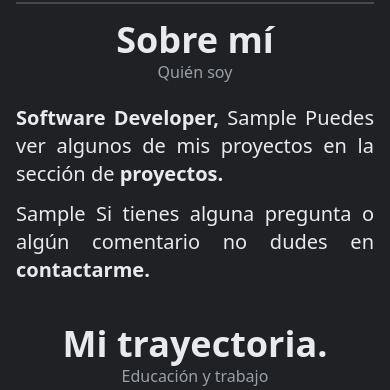
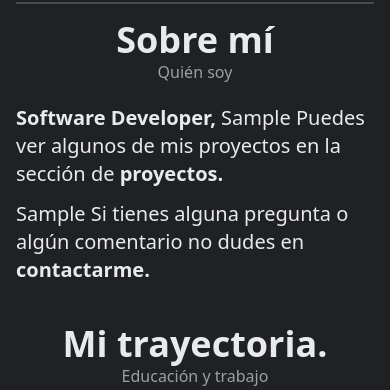
Before and after one commit to Skapir/Skapir.github.io, a Django app: template web/templates/web/index.html in a window 390 px wide. Shown: the part 982-1372 px from the top of the page. Run offline with Django 4.2, Linux system fonts and the light colour scheme; the template is opened without the code that fills it: most values are stand-ins (such as "Sample title", 1, 10 or a date in 2020); some libraries are stand-ins or nearby versions.

Commit message:
Movil: Sobre mi alineado a la izquierda; justificado solo en desktop

```diff
--- a/docs/index.html
+++ b/docs/index.html
@@ -202,12 +202,12 @@
       <span class="text-base text-[var(--text-secondary)]">Quién soy</span>
     </div>
     <div>
-      <p class="mt-5 text-xl text-justify">
+      <p class="mt-5 text-xl text-left md:text-justify">
         <span class="font-bold">Software Developer,</span> Ingeniero de Sistemas e Informática con más de 13 años en el sector salud público peruano, los últimos cuatro dedicados al desarrollo backend y la puesta en producción de sistemas de automatización en un entorno hospitalario de alta demanda. Especializado en integrar sistemas legacy sin API pública mediante ingeniería inversa de tráfico HTTP, y en convertir procesos burocráticos manuales en flujos automatizados.
         Puedes ver algunos de mis proyectos en la sección de
         <a class="font-bold inline-flex" href="#misProyectos">proyectos.</a>
       </p>
-      <p class="mt-3 text-xl text-justify">
+      <p class="mt-3 text-xl text-left md:text-justify">
         Stack principal: Python (FastAPI, Django), PostgreSQL, HTMX y Playwright. Experiencia end-to-end: levantamiento de requerimientos, arquitectura, desarrollo, despliegue y soporte a usuarios finales. Disponible para trabajo remoto (GMT-5).
         Si tienes alguna pregunta o algún comentario no dudes en
         <a class="font-bold inline-flex" href="#contactame">contactarme.</a>
--- a/web/templates/web/index.html
+++ b/web/templates/web/index.html
@@ -202,12 +202,12 @@
       <span class="text-base text-[var(--text-secondary)]">Quién soy</span>
     </div>
     <div>
-      <p class="mt-5 text-xl text-justify">
+      <p class="mt-5 text-xl text-left md:text-justify">
         <span class="font-bold">Software Developer,</span> {{ sobre_mi }}
         Puedes ver algunos de mis proyectos en la sección de
         <a class="font-bold inline-flex" href="#misProyectos">proyectos.</a>
       </p>
-      <p class="mt-3 text-xl text-justify">
+      <p class="mt-3 text-xl text-left md:text-justify">
         {{ sobre_mi_2 }}
         Si tienes alguna pregunta o algún comentario no dudes en
         <a class="font-bold inline-flex" href="#contactame">contactarme.</a>
```
